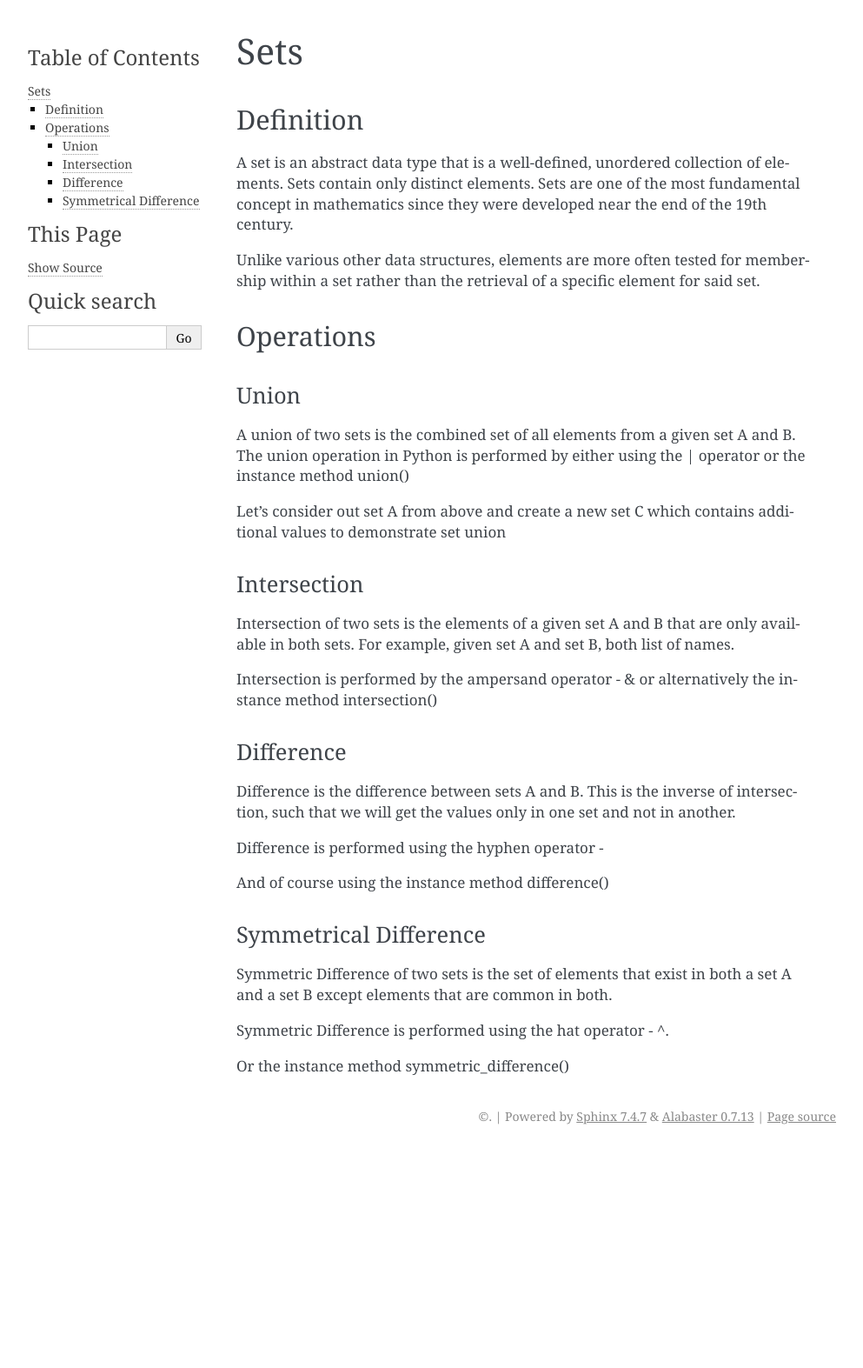
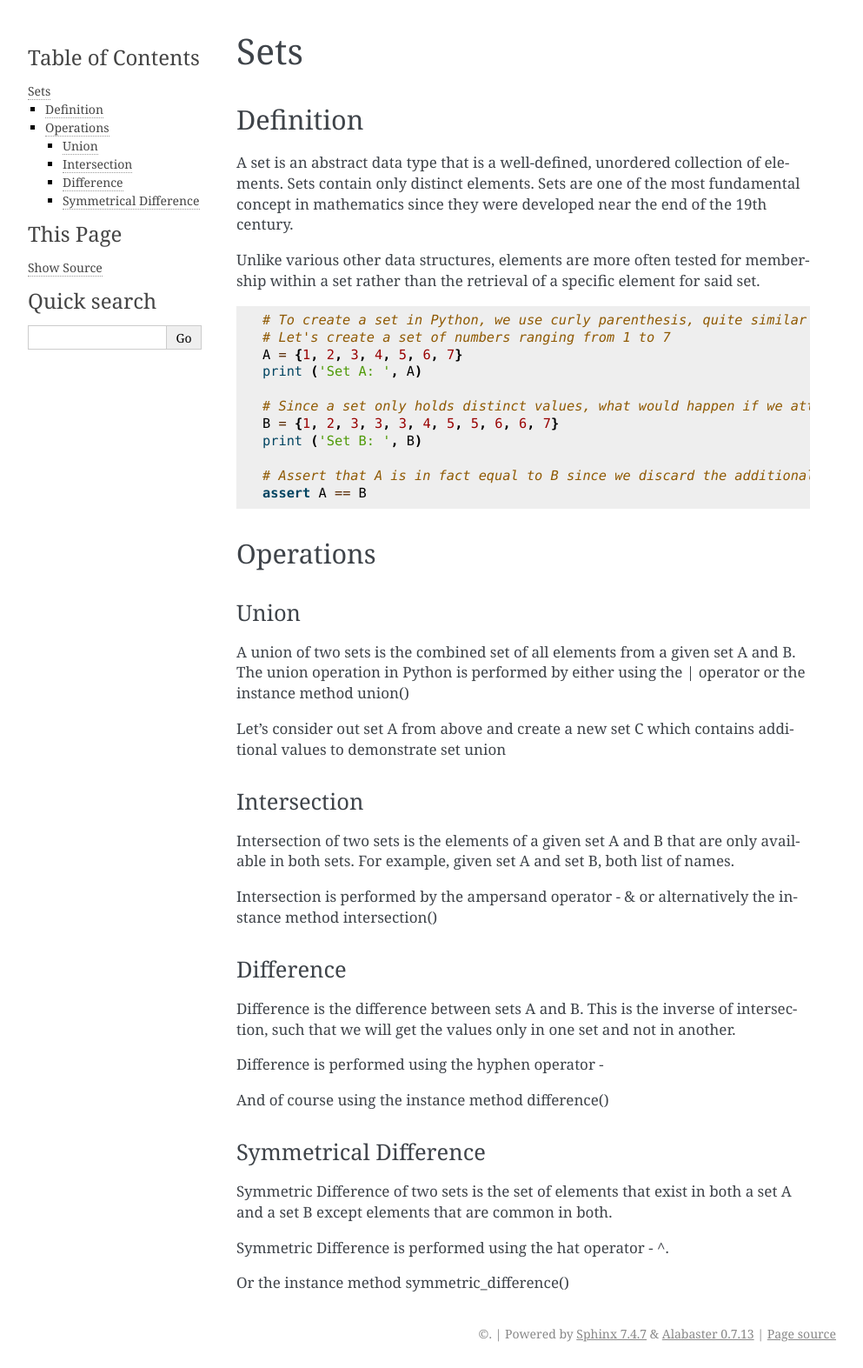
Before and after one commit to kmjbyrne/python-playbook, a Sphinx documentation site: the page built from docs/data_structures/sets.rst, in a window 1280 px wide. Shown: the whole page at 87% size, without its empty margins (148-1141 px from the left). Built offline with Sphinx 7.4.7, drawn with Linux system fonts in a browser that asks for light colours; pages that are not in the unit, such as notebooks, are missing from menus; before the commit the page ends 1323 px from its top, so only the background shows below that.

Commit message:
Update sets.rst

```diff
--- a/docs/data_structures/sets.rst
+++ b/docs/data_structures/sets.rst
@@ -8,7 +8,8 @@ A set is an abstract data type that is a well-defined, unordered collection of e
 
 Unlike various other data structures, elements are more often tested for membership within a set rather than the retrieval of a specific element for said set.
 
-.. highlight::
+.. code:: python
+
     # To create a set in Python, we use curly parenthesis, quite similar to creating a dictionary
     # Let's create a set of numbers ranging from 1 to 7
     A = {1, 2, 3, 4, 5, 6, 7}
```
